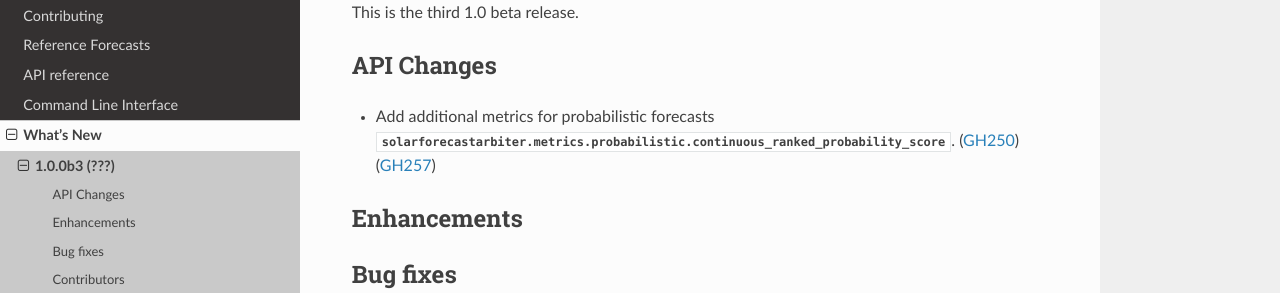
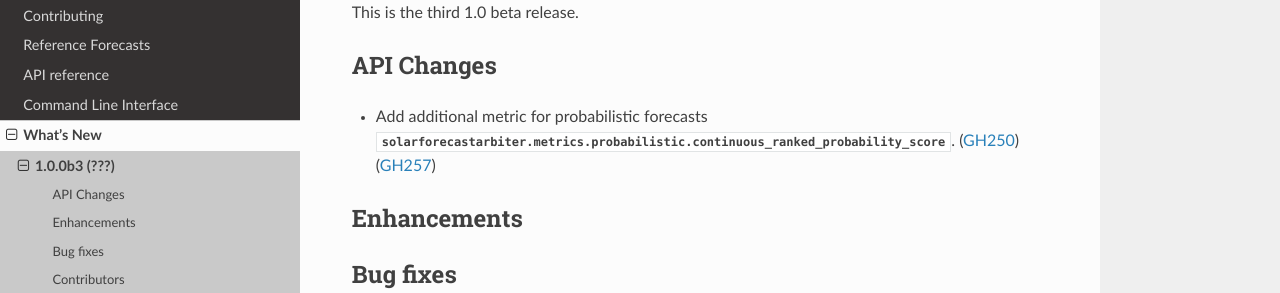
Before and after one commit to SolarArbiter/solarforecastarbiter-core, a Sphinx documentation site: the page built from docs/source/whatsnew/1.0.0b3.rst, in a window 1280 px wide and 958 px high. Shown: the part 159-452 px from the top of the window. Built offline with Sphinx 7.4.7 and the Read the Docs theme 2.0.0, drawn with Linux system fonts in a browser that asks for light colours.

Commit message:
docs/whatsnew: change "metrics" to "metric"

```diff
--- a/docs/source/whatsnew/1.0.0b3.rst
+++ b/docs/source/whatsnew/1.0.0b3.rst
@@ -9,7 +9,7 @@ This is the third 1.0 beta release.
 API Changes
 ~~~~~~~~~~~
 
-* Add additional metrics for probabilistic forecasts
+* Add additional metric for probabilistic forecasts
   :py:mod:`solarforecastarbiter.metrics.probabilistic.continuous_ranked_probability_score`. (:issue:`250`) (:pull:`257`)
 
 Enhancements
```
